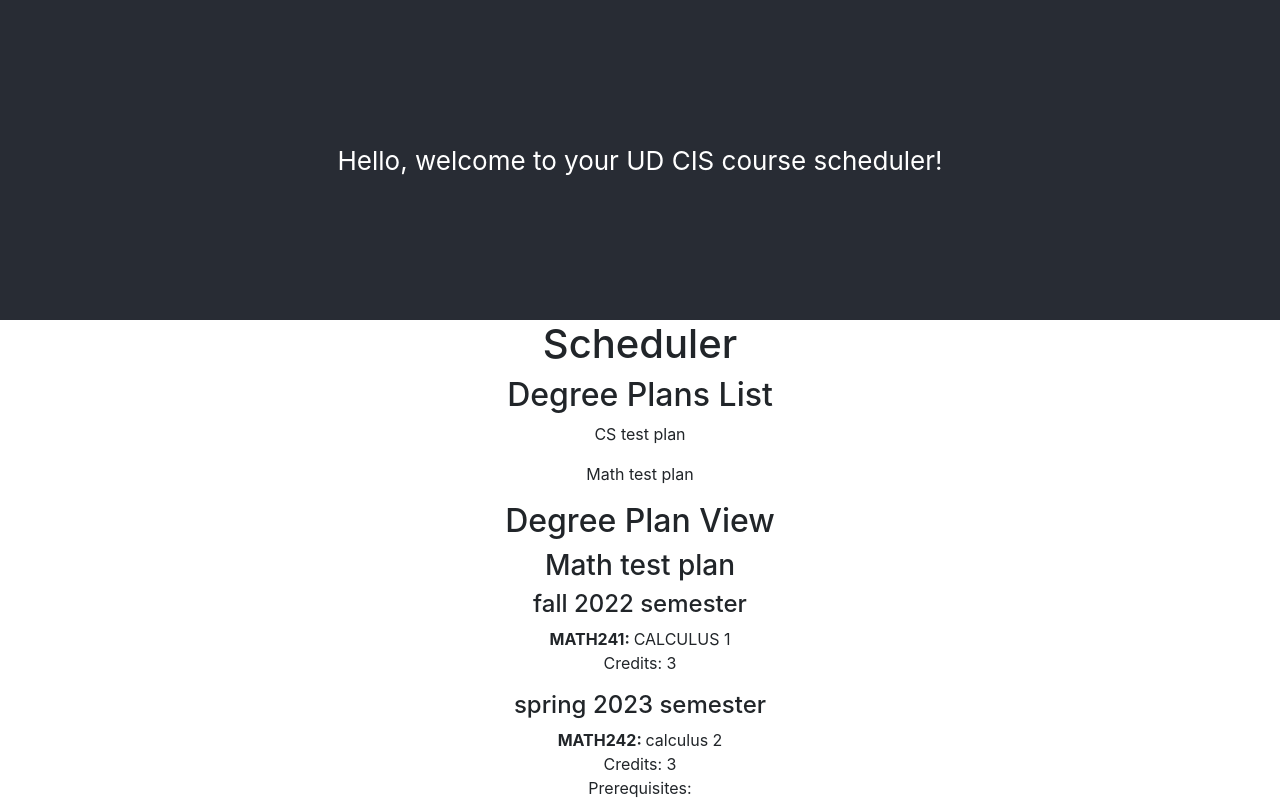
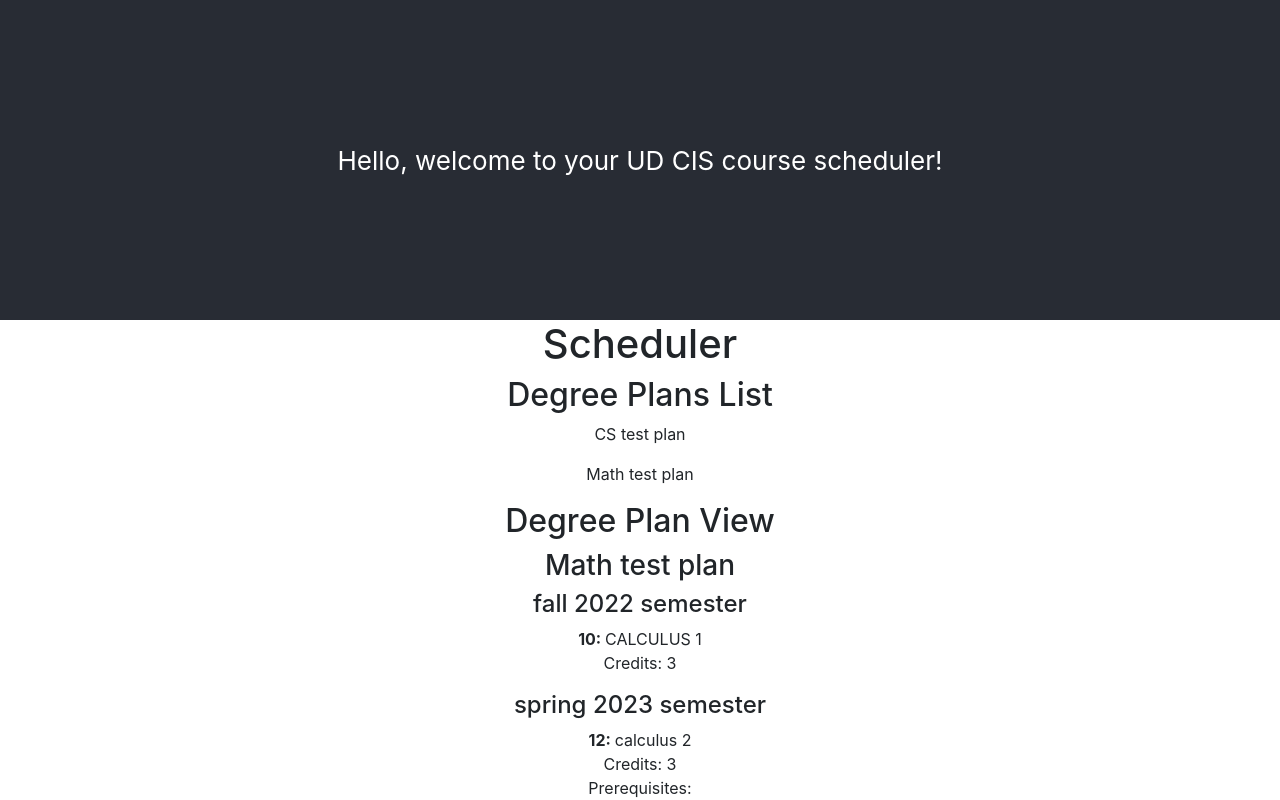
Before and after one commit to janahmedprg/cis-scheduler-team-22, a React (Create React App) app: page / in a window 1280 px wide. Shown: the top 800 px of the page. Built offline with nearby package versions, Linux system fonts and the light colour scheme.

Commit message:
updated course attributes

```diff
--- a/src/Compontents/viewCourse.tsx
+++ b/src/Compontents/viewCourse.tsx
@@ -4,7 +4,7 @@ import { Course } from "../interfaces/Course";
 export function ViewCourse({ course }: { course: Course }) {
     return (
         <div>
-            <b>{course.courseNumber}: </b>
+            <b>{course.id}: </b>
             {course.name} <br />
             Credits: {course.credits}
             {course.requirementsFulfilled.length > 0 && (
```
Also changed, not shown: src/interfaces/Course.ts (+6 -1 lines).
